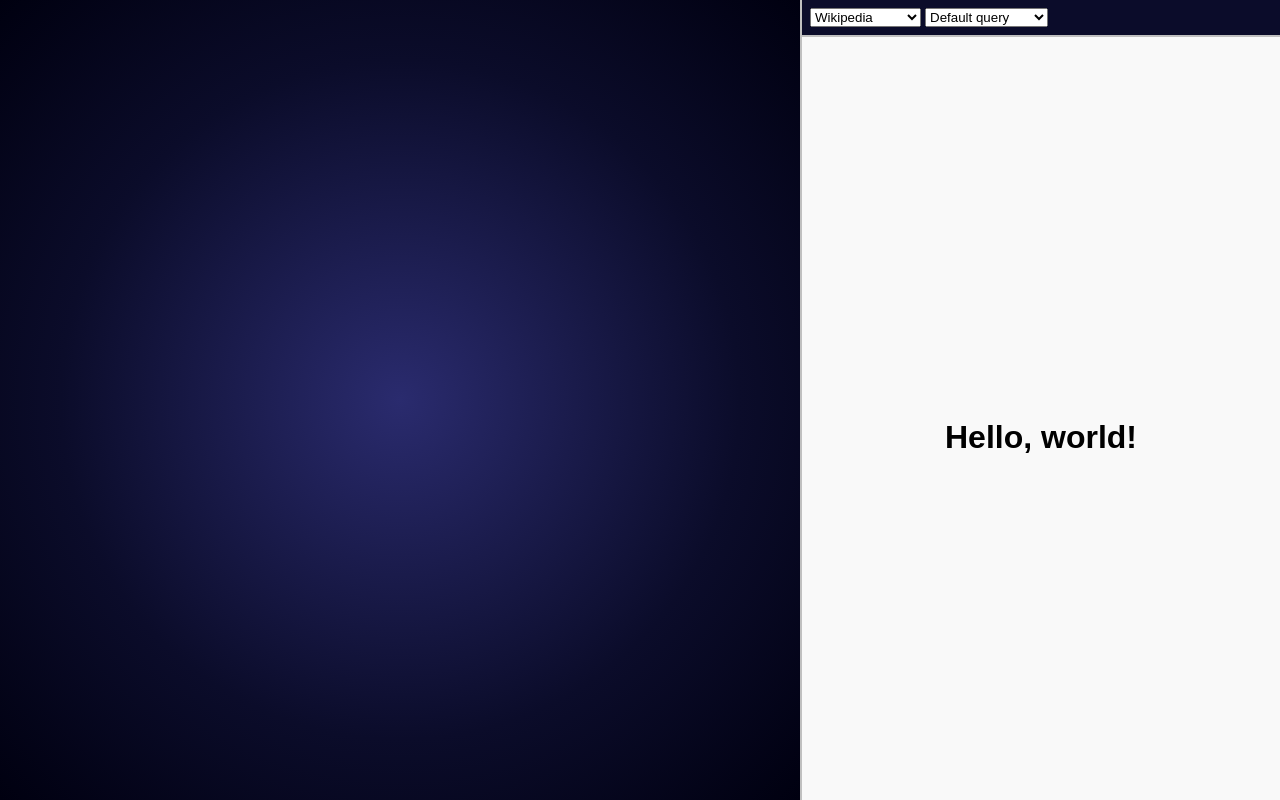
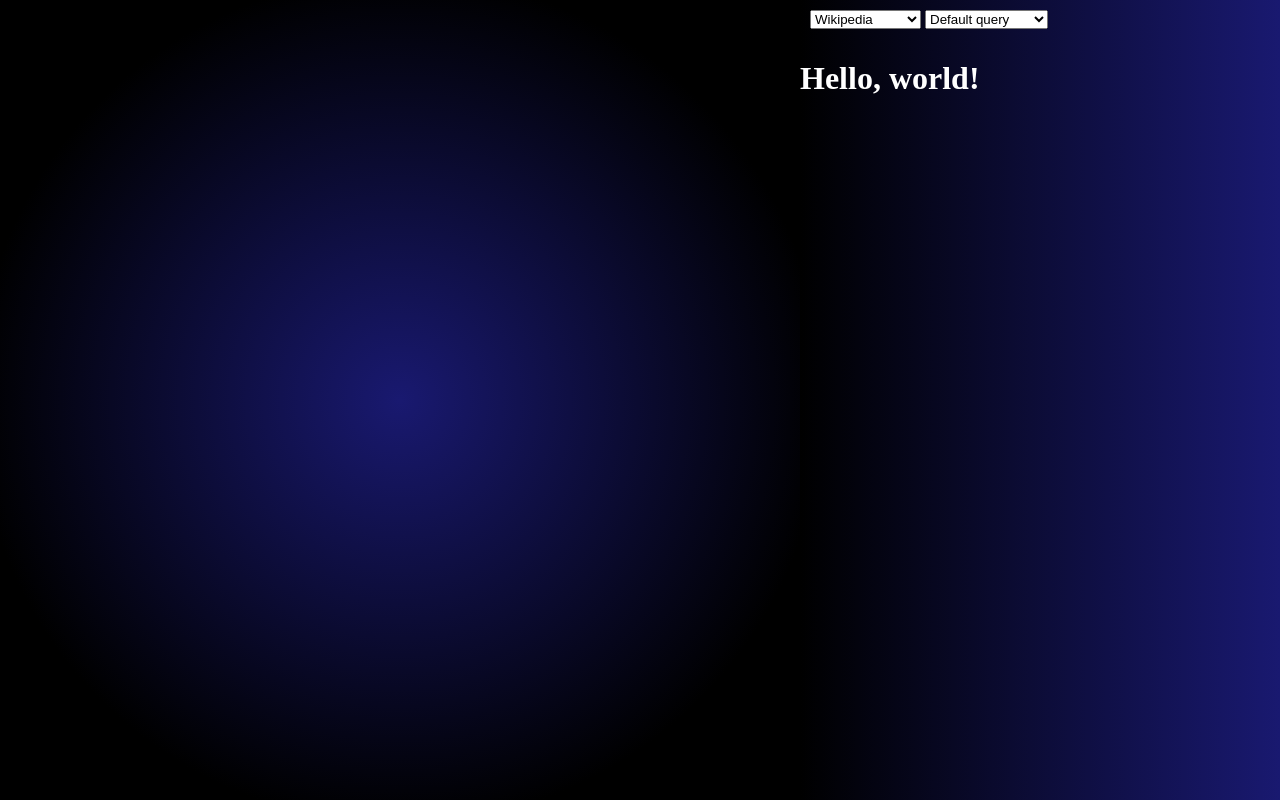
Before and after one commit to shellybelle/OpenDataDEx, a Flask app: page / in a window 1280 px wide. Run offline with Flask 3, Linux system fonts and the light colour scheme; some libraries are stand-ins or nearby versions.

Commit message:
style improvements

```diff
--- a/frontend/static/style.js
+++ b/frontend/static/cyOptions.js
@@ -8,7 +8,7 @@ export const cyStyle = [
         'text-valign': 'center',
         'text-halign': 'center',
         'text-wrap': 'wrap',
-        'text-outline-width': 2,
+        'text-outline-width': 1.5,
         'border-style': 'dashed',
         'border-width': '1'
       }
@@ -35,7 +35,7 @@ export const cyStyle = [
         'font-size': 18
       }
     }, {
-      selector: 'node[level = 2]',
+      selector: 'node[level = 3]',
       style: {
         'background-color': 'tomato',
         'background-opacity': 0.95,
@@ -49,13 +49,25 @@ export const cyStyle = [
       selector: 'node[level = 1]',
       style: {
         'shape': 'octagon',
-        'background-color': 'goldenrod',
+        'background-color': 'orange',
         'background-opacity': 0.95,
-        'border-color': 'darkgoldenrod',
+        'border-color': 'darkorange',
         'width': 35,
         'height': 35,
         'text-max-width' : 50,
         'font-size': 10
       }
+    }, {
+      selector: '#ghostLevel2, #ghostLevel4',
+      style: {'display': 'none'}
     }
 ]
+
+export const cyLayout = {
+  name: 'concentric',
+  concentric: n => n.data('level'),
+  levelWidth: () => 1,
+  nodeDimensionsIncludeLabels: true,
+  spacingFactor: 0.5,
+  minNodeSpacing: 25
+}
--- a/frontend/static/style.css
+++ b/frontend/static/style.css
@@ -1,41 +1,41 @@
 html, body {
   margin: 0;
-  overflow: hidden; /* no page-level scrollbars */
   height: 100%;
   width: 100%;
 }
 
 #DEx {
   display: flex;
-  height: 100vh;
-  width: 100vw;
+  height: 100%;
+  width: 100%;
 }
 
 #cyto {
   aspect-ratio: 1/1;
-  width: 100vmin;
-  height: 100vmin;
-  max-width: 100vw;
-  max-height: 100vh;
-  overflow: hidden;
-  background: radial-gradient(circle at center, #2a2b6e 0%, #0b0c2a 60%, #000010 100%);
+  max-width: 100%;
+  max-height: 100%;
+  background: radial-gradient(circle at center, midnightblue, black 75%, black);
 }
 
-#obj-pane {
+#info-pane {
+  display: flex;
   flex: 1;
-  border-left: 2px solid silver;
+  flex-direction: column;
+  height: 100%;
 }
 
 #query-bar {
-  flex: 0 0 auto;
-  padding: 0.5em;
-  border-bottom: 2px solid silver;
-  background: #0b0c2a;
+  padding: 10px;
+  background: linear-gradient(to right, black, midnightblue);
 }
 
-#obj-frame {
+#obj-display {
+  flex: 1;
   border: none;
-  width: 100%;
-  height: 100%;
-  overflow: auto;
 }
+
+body#welcome {
+  display: flex;
+  color: white;
+  background: linear-gradient(to right, black, midnightblue);
+}
--- a/frontend/static/welcome.html
+++ b/frontend/static/welcome.html
@@ -2,20 +2,10 @@
 <html lang="en">
 <head>
   <meta charset="UTF-8">
-  <title>Welcome</title>
-  <style>
-    body {
-      margin: 0;
-      font-family: sans-serif;
-      display: flex;
-      justify-content: center;
-      align-items: center;
-      height: 100vh;
-      background: #f9f9f9;
-    }
-  </style>
+  <title>Welcome to tagology</title>
+  <link rel="stylesheet" href="style.css">
 </head>
-<body>
+<body id="welcome">
   <h1>Hello, world!</h1>
 </body>
 </html>
--- a/frontend/template/index.html
+++ b/frontend/template/index.html
@@ -10,10 +10,8 @@
     </head>
     <body>
         <div id="DEx">
-            <div id="cyto-pane">
-                <div id="cyto"></div>
-            </div>
-            <div id="obj-pane">
+            <div id="cyto"></div>
+            <div id="info-pane">
                 <div id="query-bar">
                     <select id="endpoint-select">
                         <option value="wiki">Wikipedia</option>
@@ -24,7 +22,7 @@
                         <option value="alt">Alternative query</option>
                     </select>
                 </div>
-                <iframe id="obj-frame" src="{{ url_for('static', filename='welcome.html') }}"></iframe>
+                <iframe id="obj-display" src="{{ url_for('static', filename='welcome.html') }}"></iframe>
             </div>
         </div>
     </body>
```
Also changed, not shown: frontend/static/main.js (+8 -17 lines).
